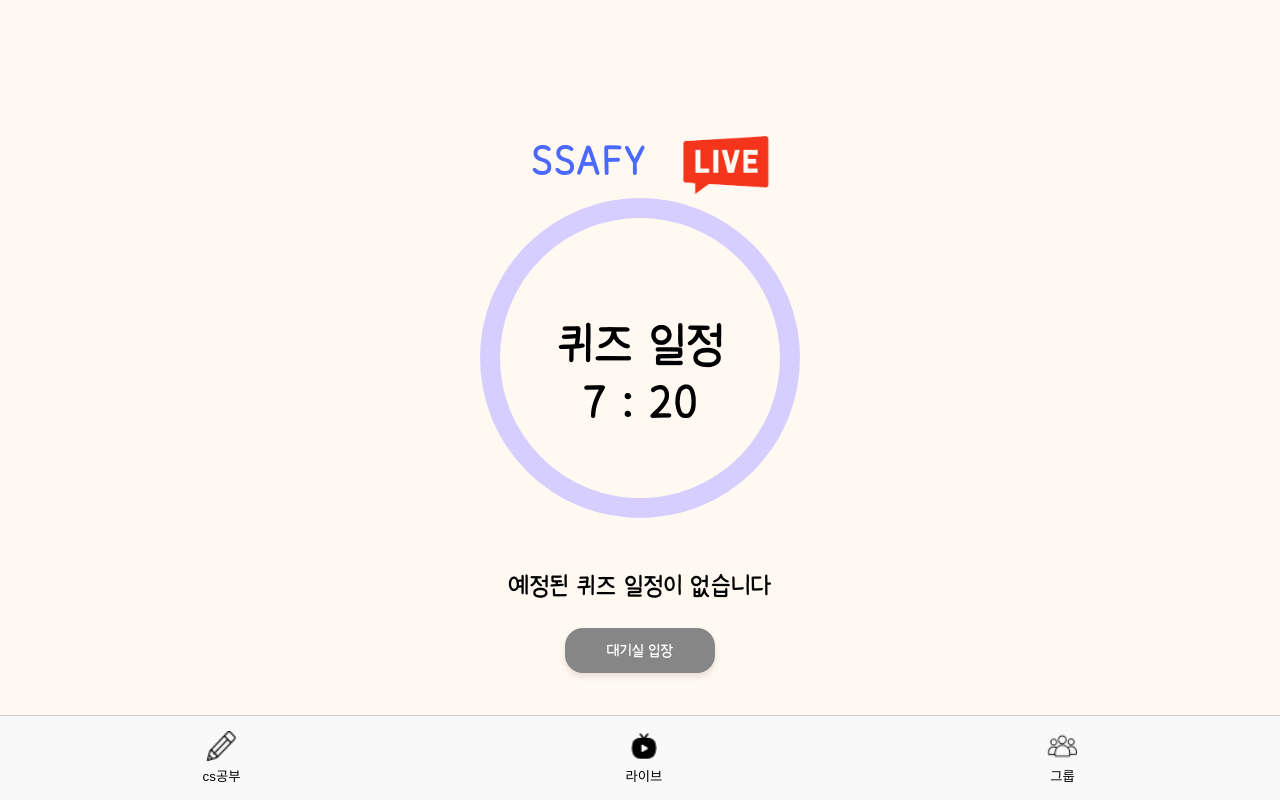
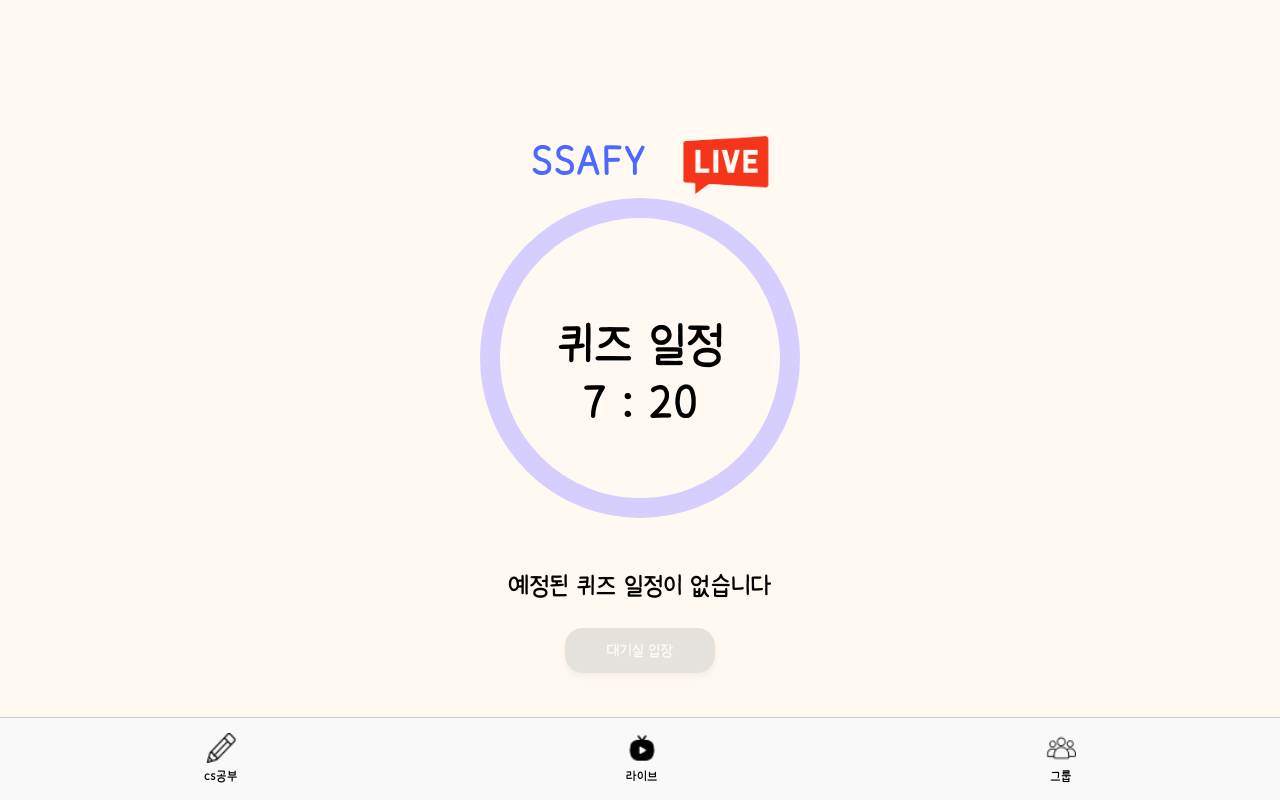
Before and after one commit to taeyeongryu/C-Yes, a React (Create React App) app in the folder Front/cyesfront/: page /live in a window 1280 px wide. Built offline with nearby package versions, Linux system fonts and the light colour scheme; no server answers.

Commit message:
feat: 영어 폰트 수정

```diff
--- a/Front/cyesfront/src/api/QuizCreate.ts
+++ b/Front/cyesfront/src/api/QuizCreate.ts
@@ -22,10 +22,9 @@ interface Question {
   problemByUserList: Question[];
 }
 
-
-export const createGroupQuiz = async (Quiz : QuestionContent | null) => {
+export const createGroupQuiz = async (Quiz: QuestionContent | null) => {
   const data = await groupQuizApi
-        .post(`/quiz/create/user`,{Quiz})
+    .post(`/quiz/create/user`, { Quiz })
     .then((resp) => {
       return resp.data;
     })
--- a/Front/cyesfront/src/components/RoundCornerBtn.tsx
+++ b/Front/cyesfront/src/components/RoundCornerBtn.tsx
@@ -9,7 +9,7 @@ type Props = {
   bghover?: string;
   fontSize?: string;
   fontcolor?: string;
-    type?: "button" | "submit" | "reset"; // type 속성 추가
+  type?: "button" | "submit" | "reset";
   onClick?: () => void;
   disabled?: boolean;
   customshadow?: string;
@@ -18,20 +18,26 @@ type Props = {
 
 const StyledButton = styled.button<Props>`
   width: ${(props) => props.width || "100px"};
-    height: ${(props) => props.height || `40px`};
-    background-color: ${(props) => props.bgcolor || `#31a0eb`};
-    &:active {
-        background-color: ${(props) => props.bghover || `#32237d`};
+  height: ${(props) => props.height || "40px"};
+  background-color: ${(props) => props.bgcolor || "#31a0eb"};
+  &:hover {
+    background-color: ${(props) => props.bghover || "#32237d"};
   }
   font-size: ${(props) => props.fontSize || "12px"};
-    color: ${(props) => props.fontcolor || `#ffffff`};
+  color: ${(props) => props.fontcolor || "#ffffff"};
   border-radius: 18px;
   border: none;
   font-family: "Dovemayo_gothic";
   box-shadow: ${(props) =>
-        props.customshadow ||
-        "0 4px 6px rgba(0, 0, 0, 0.1)"}; // 커스텀 그림자 스타일
+    props.customshadow || "0 4px 6px rgba(0, 0, 0, 0.1)"};
   opacity: ${(props) => props.opacity || 1};
+  cursor: pointer; /* 버튼에 마우스 오버 시 커서 변경 */
+  transition: background-color 0.3s; /* 부드러운 색상 변화를 위한 전환 효과 */
+  &:disabled {
+    background-color: #ccc; /* 비활성화 상태의 버튼 색상 */
+    cursor: default;
+    opacity: 0.5;
+  }
 `;
 
 const RoundCornerBtn = ({ children, ...style }: Props) => {
--- a/Front/cyesfront/src/components/bottomnav/NavButton.css
+++ b/Front/cyesfront/src/components/bottomnav/NavButton.css
@@ -17,6 +17,10 @@
   margin-bottom: 5px; /* 이미지와 텍스트 사이의 간격을 위해 */
 }
 
+.nav-button span {
+  font-family: "Dovemayo_gothic";
+}
+
 /* 선택된 상태에서의 배경색. 원하는 색상으로 변경 가능 */
 /* .nav-button.selected {
   background-color: #652d2d;
--- a/Front/cyesfront/src/components/modal/SelectTitleModal.css
+++ b/Front/cyesfront/src/components/modal/SelectTitleModal.css
@@ -36,6 +36,7 @@ p {
   background-color: #ff001e;
   color: white;
   border-radius: 5px;
+  font-family: "Dovemayo_gothic";
 }
 
 .category-container {
@@ -59,7 +60,7 @@ p {
   text-align: center;
   cursor: pointer;
   user-select: none; /* 텍스트 선택 방지 */
-  font-family: sans-serif;
+  font-family: "Multicolore Pro", sans-serif;
 }
 
 /* 스크롤바 스타일링을 위한 코드 추가 */
--- a/Front/cyesfront/src/index.css
+++ b/Front/cyesfront/src/index.css
@@ -1,15 +1,14 @@
 body {
   margin: 0;
-  font-family: -apple-system, BlinkMacSystemFont, 'Segoe UI', 'Roboto', 'Oxygen',
-    'Ubuntu', 'Cantarell', 'Fira Sans', 'Droid Sans', 'Helvetica Neue',
-    sans-serif;
+  font-family: "Dovemayo_gothic", -apple-system, BlinkMacSystemFont, "Segoe UI",
+    "Roboto", "Oxygen", "Ubuntu", "Cantarell", "Fira Sans", "Droid Sans",
+    "Helvetica Neue", sans-serif;
   -webkit-font-smoothing: antialiased;
   -moz-osx-font-smoothing: grayscale;
-
 }
 
 code {
-  font-family: source-code-pro, Menlo, Monaco, Consolas, 'Courier New',
+  font-family: source-code-pro, Menlo, Monaco, Consolas, "Courier New",
     monospace;
 }
 
@@ -19,6 +18,8 @@ code {
   src: url("./font/Dovemayo_gothic.ttf") format("truetype");
 }
 
-body {
-  font-family: "Dovemayo_gothic";
+@font-face {
+  font-family: "Multicolore Pro";
+  font-weight: normal;
+  src: url("./font/Multicolore Pro.ttf") format("truetype");
 }
```
Also changed, not shown: Front/cyesfront/src/font/Multicolore Pro.ttf (added). Lines whose indentation alone changed are shown as unchanged.
